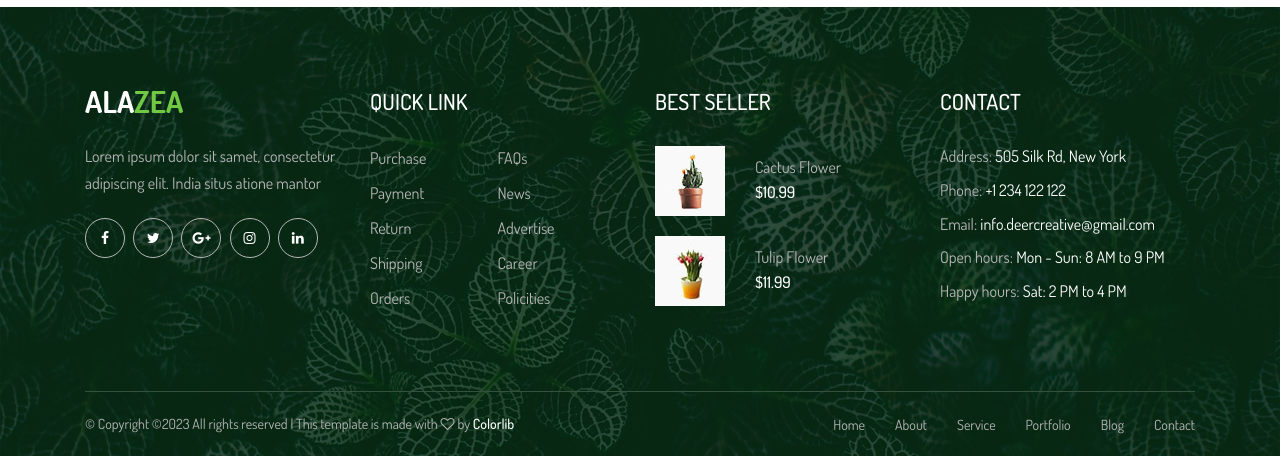
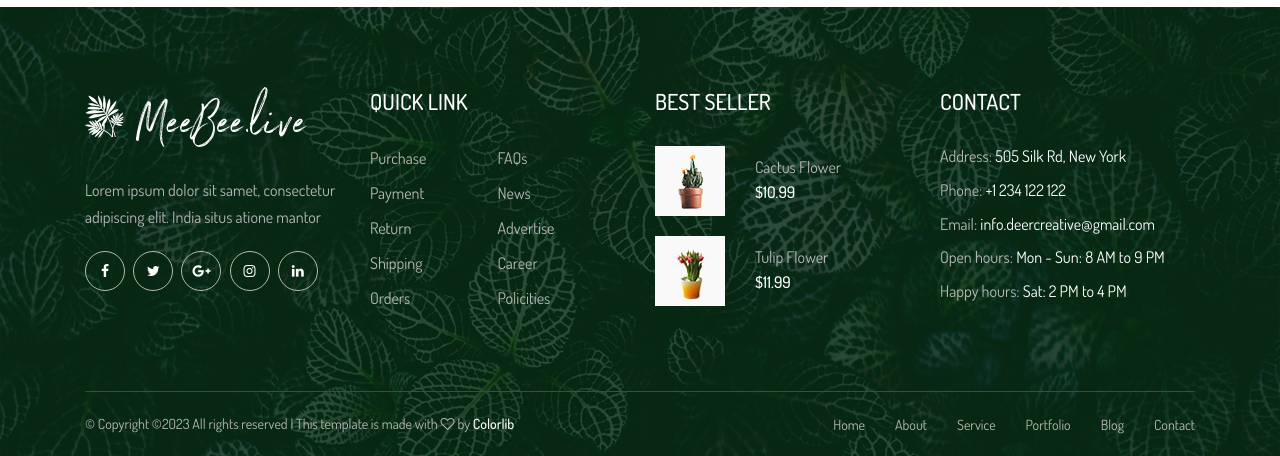
Before and after one commit to meebeelive/demosite, a plain HTML site: page index.html in a window 1280 px wide. Shown: the part 6232-6688 px from the top of the page. Drawn offline with Linux system fonts and the light colour scheme; files whose address does not match are found by name.

Commit message:
Update index.html

```diff
--- a/index.html
+++ b/index.html
@@ -915,7 +915,7 @@
                     <div class="col-12 col-sm-6 col-lg-3">
                         <div class="single-footer-widget">
                             <div class="footer-logo mb-30">
-                                <a href="#"><img src="img/core-img/logo.png" alt=""></a>
+                                <a href="#"><img src="img/core-img/meebee_logo_2.svg" alt=""></a>
                             </div>
                             <p>Lorem ipsum dolor sit samet, consectetur adipiscing elit. India situs atione mantor</p>
                             <div class="social-info">
```
